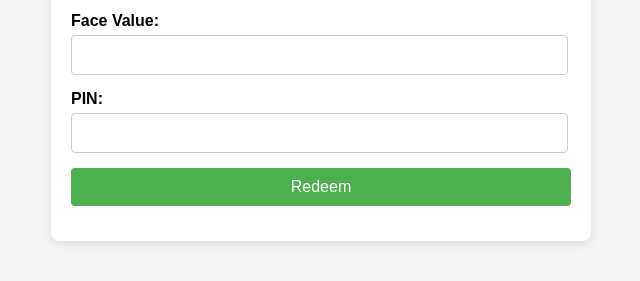
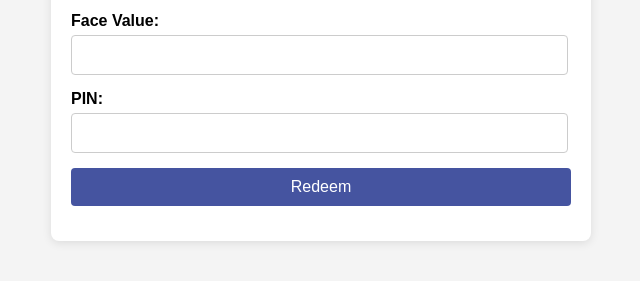
Before and after one commit to neemadharan/redemptionmfa, a website: page public/pages/redeem.html in a window 1280 px wide. Shown: the part 425-706 px from the top of the page, without its empty margins (319-959 px from the left). Drawn offline with Linux system fonts and the light colour scheme.

Commit message:
Color changes

```diff
--- a/public/pages/redeem.html
+++ b/public/pages/redeem.html
@@ -52,7 +52,7 @@
         }
 
         input[type="submit"] {
-            background-color: #4CAF50;
+            background-color: #4554a0;
             width: 100%;
             color: white;
             cursor: pointer;
```
